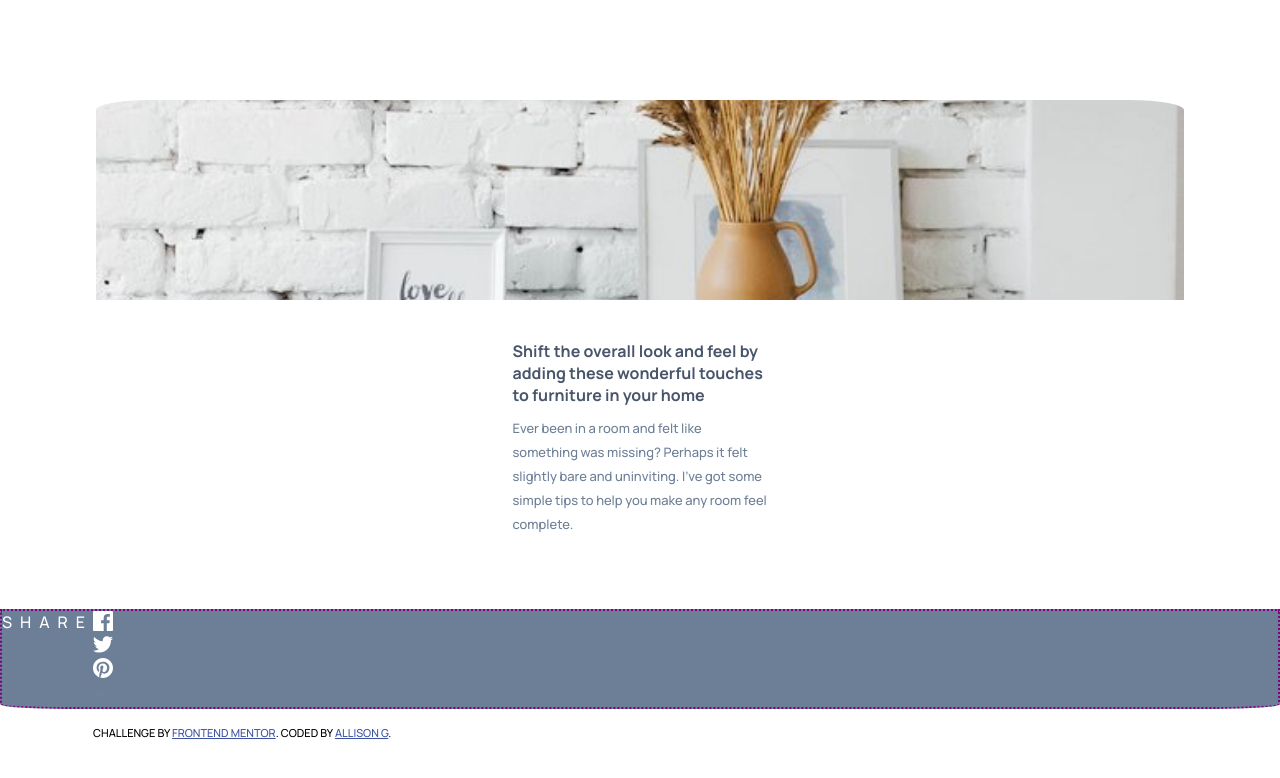
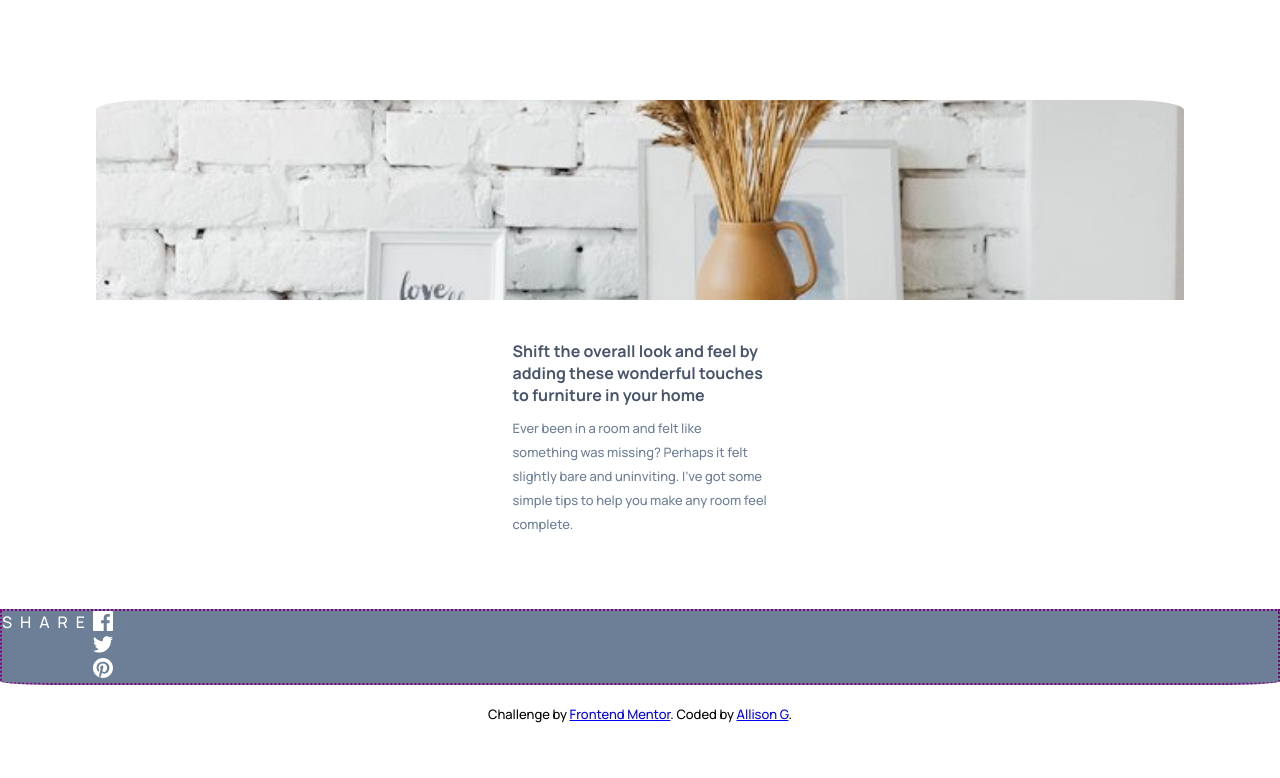
Before and after one commit to agottlieb/JS-Toggle, a plain HTML site: page index.html in a window 1280 px wide. Drawn offline with Linux system fonts and the light colour scheme.

Commit message:
fixed footer issues--missing divs

```diff
--- a/index.html
+++ b/index.html
@@ -4,7 +4,6 @@
     <meta charset="UTF-8" />
     <meta name="viewport" content="width=device-width, initial-scale=1.0" />
     <!-- displays site properly based on user's device -->
-
     <link
       rel="icon"
       type="image/png"
@@ -13,19 +12,6 @@
     />
     <link rel="stylesheet" href="styles.css">
     <title>Frontend Mentor | Article preview component</title>
-
-    <!-- Feel free to remove these styles or customise in your own stylesheet 👍 -->
-    <style>
-      .attribution {
-        font-size: 11px;
-        text-align: center;
-        margin-top: 20px;
-        color: black;
-      }
-      .attribution a {
-        color: hsl(228, 45%, 44%);
-      }
-    </style>
   </head>
   <body>
     <div class="wrapper">
@@ -60,30 +46,24 @@
         <div class="share">Share</div>
         <div class="social-icons">
           <div class="fa-facebook">
-            <img src= "images/icon-facebook.svg" alt="facebook share icon" />
+            <img src= "images/icon-facebook.svg" alt="facebook share icon" /> </div>
           <div class="fa-twitter">
-            <img src="images/icon-twitter.svg" alt="twitter share icon" />
+            <img src="images/icon-twitter.svg" alt="twitter share icon" /> </div>
           <div class="fa-pinterest">
-            <img src= "images/icon-pinterest.svg" alt="pinterest share icon" />
-          </div>
+            <img src= "images/icon-pinterest.svg" alt="pinterest share icon" /> </div>
         </div>
         <div class="share-icon-active">
-          <img src="images/icon-share.svg" alt= "share icon"/>
-        </div>
+          <img src="images/icon-share.svg" alt= "share icon"/> </div>
       </div>
 
-      <div class="attribution">
+      <footer class="attribution">
         Challenge by
         <a href="https://www.frontendmentor.io?ref=challenge" target="_blank"
           >Frontend Mentor</a
         >. Coded by <a href="https://github.com/agottlieb">Allison G</a>.
-      </div>
+      </footer>
 
     </div>
-
-
-
-
-<script src="main.js"></script>
-</body>
+    <script src="main.js"></script>
+  </body>
 </html>
--- a/styles.css
+++ b/styles.css
@@ -46,7 +46,6 @@
 }
 
 
-
 .social-nonactive {
     visibility: hidden;
     display: flex;
@@ -88,6 +87,16 @@
     margin-top: -10px;
 }
 
+.attribution {
+    /* margin-top: 20px;
+    margin-right: 50px;
+    margin-bottom: 20px; */
+    font-size: 13px;
+    text-align: center;
+    padding: 20px;
+    color: black;
+}
+
 
 .active-state {
     /* visibility: hidden; */
@@ -114,16 +123,6 @@
     letter-spacing: .5em;
 }
 
-/* .attribution {
-    margin-top: 20px;
-    margin-right: 50px;
-    margin-bottom: 20px;
-    padding: 20px;
-    color: black;
-    border: 3px blue solid;
-    display: inline-block;
-
-}  */
 
 @media (min-width:700px) {
 
```
